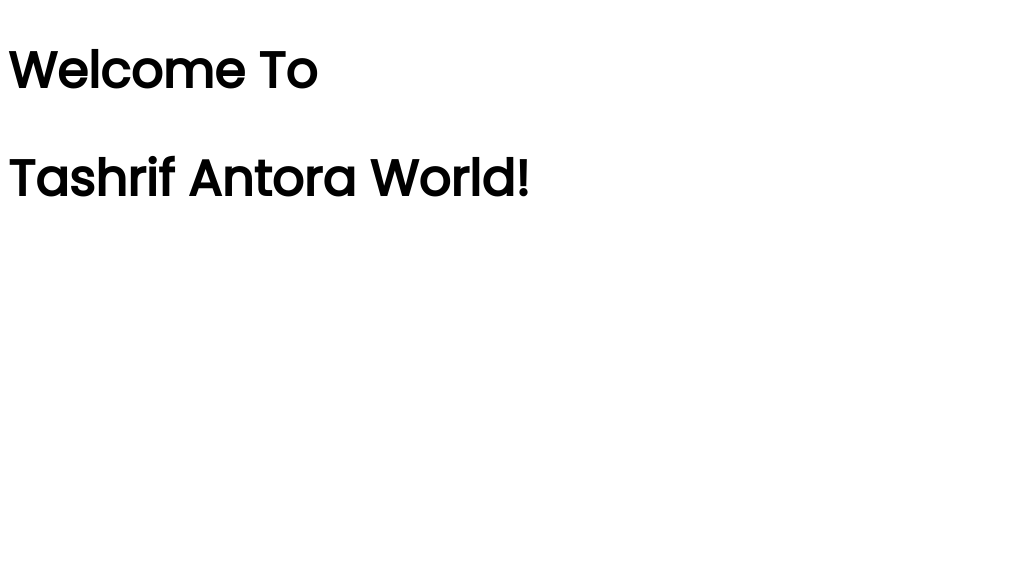
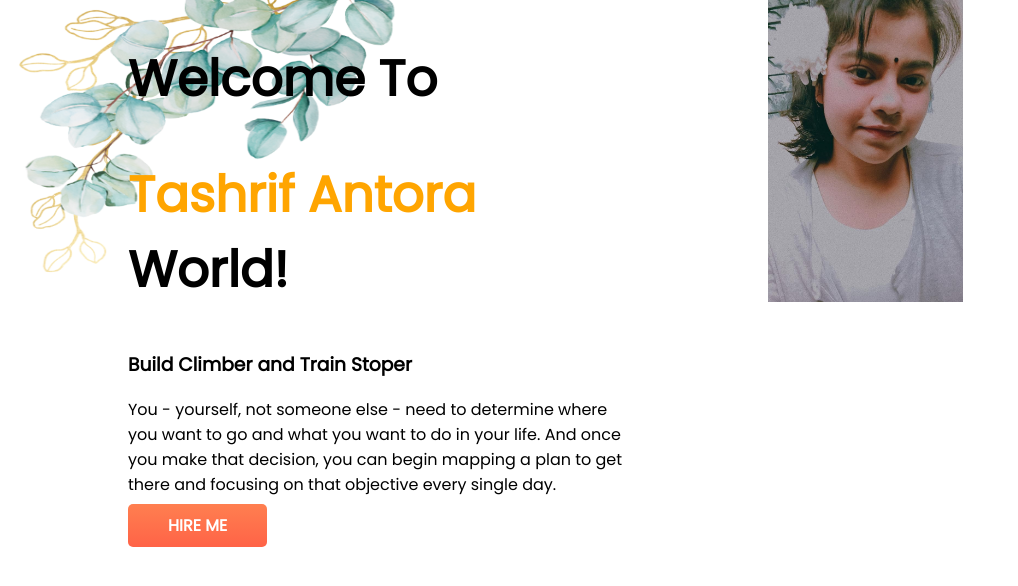
Before and after one commit to tashrifantora/Developer-Portfolio, a plain HTML site: page index.html in a window 1280 px wide. Shown: the whole page, without its empty margins (0-1018 px from the left). Drawn offline with Linux system fonts and the light colour scheme.

Commit message:
top banner added

```diff
--- a/index.html
+++ b/index.html
@@ -1,5 +1,6 @@
 <!DOCTYPE html>
 <html lang="en">
+
 <head>
     <meta charset="UTF-8">
     <meta http-equiv="X-UA-Compatible" content="IE=edge">
@@ -10,8 +11,23 @@
     <link href="https://fonts.googleapis.com/css2?family=Poppins&display=swap" rel="stylesheet">
     <link rel="stylesheet" href="style.css">
 </head>
+
 <body>
-    <h1>Welcome To</h1>
-    <h1>Tashrif Antora World!</h1>
+    <section class="top-banner">
+        <div class="half-width">
+            <h1>Welcome To</h1>
+            <h1><span class="orange-color">Tashrif Antora</span> World!</h1>
+            <h3>Build Climber and Train Stoper</h3>
+            <p>You - yourself, not someone else - need to determine where you want to go and what you want to do in your
+                life. And once you make that decision, you can begin mapping a plan to get there and focusing on that
+                objective every single day.</p>
+            <a class="link-button" target="_blank" href="https://www.linkedin.com/in/antora-quanta-27a06b268/">HIRE
+                ME</a>
+        </div>
+        <div class="half-width">
+            <img src="imgs/ba ba 11.jpg" alt="">
+        </div>
+    </section>
 </body>
+
 </html>
--- a/style.css
+++ b/style.css
@@ -1,6 +1,40 @@
-body{
+body {
     font-family: 'Poppins', sans-serif;
+    margin: 0;
 }
-h1{
+
+h1 {
     font-size: 50px;
 }
+
+.orange-color {
+    color: orange;
+}
+
+section {
+    display: flex;
+}
+
+.half-width {
+    width: 50%;
+    padding-left: 10%;
+}
+
+.half-width img {
+    width: 38%;
+}
+
+.link-button {
+    text-decoration: none;
+    color: white;
+    font-weight: 700;
+    background-image: linear-gradient(coral, tomato);
+    padding: 10px 40px;
+    border-radius: 5px;
+}
+
+.top-banner {
+    background-image: url(imgs/white\ blue.png);
+    background-repeat: no-repeat;
+    background-size: 400px 400px;
+}
```
Also changed, not shown: imgs/Pink flowers.jpg (added), imgs/ba ba 11.jpg (added), imgs/blue flowers.png (added), imgs/white blue.png (added).
